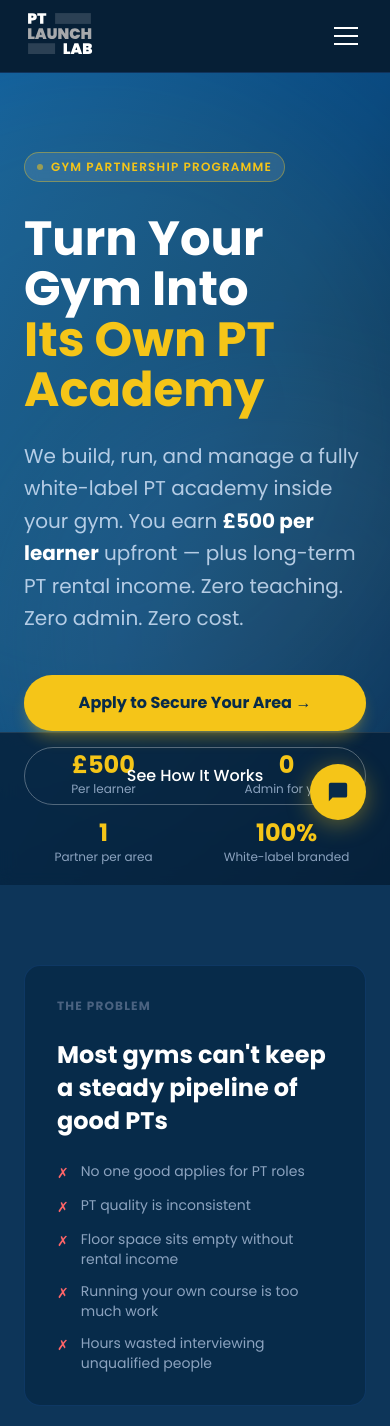
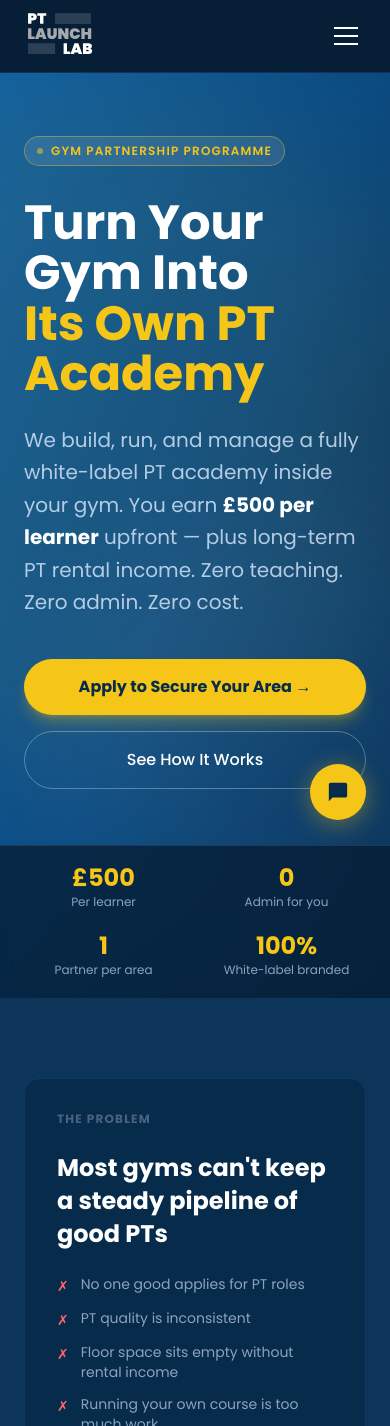
Before and after one commit to CallumAcademy95/ptlaunchlab-site, a Next.js app: page /gym-partnership in a window 390 px wide. Shown: the top 1426 px of the page. Built offline with nearby package versions, Linux system fonts and the light colour scheme.

Commit message:
Fix hero stat strip overlapping buttons on mobile

```diff
--- a/app/gym-partnership/page.tsx
+++ b/app/gym-partnership/page.tsx
@@ -60,11 +60,11 @@ export default function GymPartnershipPage() {
       <main className="pt-[72px]">
 
         {/* ── HERO ──────────────────────────────────── */}
-        <section className="relative min-h-[85vh] flex items-center bg-gradient-to-br from-[#0E5FA0] via-[#0A4A80] to-[#072B4A] overflow-hidden">
+        <section className="relative flex flex-col bg-gradient-to-br from-[#0E5FA0] via-[#0A4A80] to-[#072B4A] overflow-hidden">
           <div className="absolute -left-64 top-0 w-[700px] h-[700px] rounded-full bg-[#F5C518] opacity-[0.06] blur-3xl pointer-events-none" />
           <div className="absolute -right-32 bottom-0 w-[500px] h-[500px] rounded-full bg-[#60A5FA] opacity-[0.08] blur-3xl pointer-events-none" />
 
-          <div className="relative z-10 max-w-5xl mx-auto px-6 py-20 w-full">
+          <div className="relative z-10 max-w-5xl mx-auto px-6 pt-16 pb-14 md:pt-24 md:pb-20 w-full">
             <div className="max-w-3xl">
               <div className="inline-flex items-center gap-2 px-3 py-1.5 rounded-full border border-[#F5C518]/40 bg-white/10 backdrop-blur-sm mb-8">
                 <span className="w-1.5 h-1.5 rounded-full bg-[#F5C518] animate-pulse" />
@@ -93,8 +93,8 @@ export default function GymPartnershipPage() {
             </div>
           </div>
 
-          {/* Stat strip */}
-          <div className="absolute bottom-0 left-0 right-0 bg-[#061F36]/80 backdrop-blur-sm border-t border-white/10">
+          {/* Stat strip — flows naturally below content, no overlap */}
+          <div className="relative z-10 bg-[#061F36]/80 backdrop-blur-sm border-t border-white/10">
             <div className="max-w-5xl mx-auto px-6 py-5 grid grid-cols-2 md:grid-cols-4 gap-6 text-center">
               {[
                 { value: "£500", label: "Per learner" },
```
